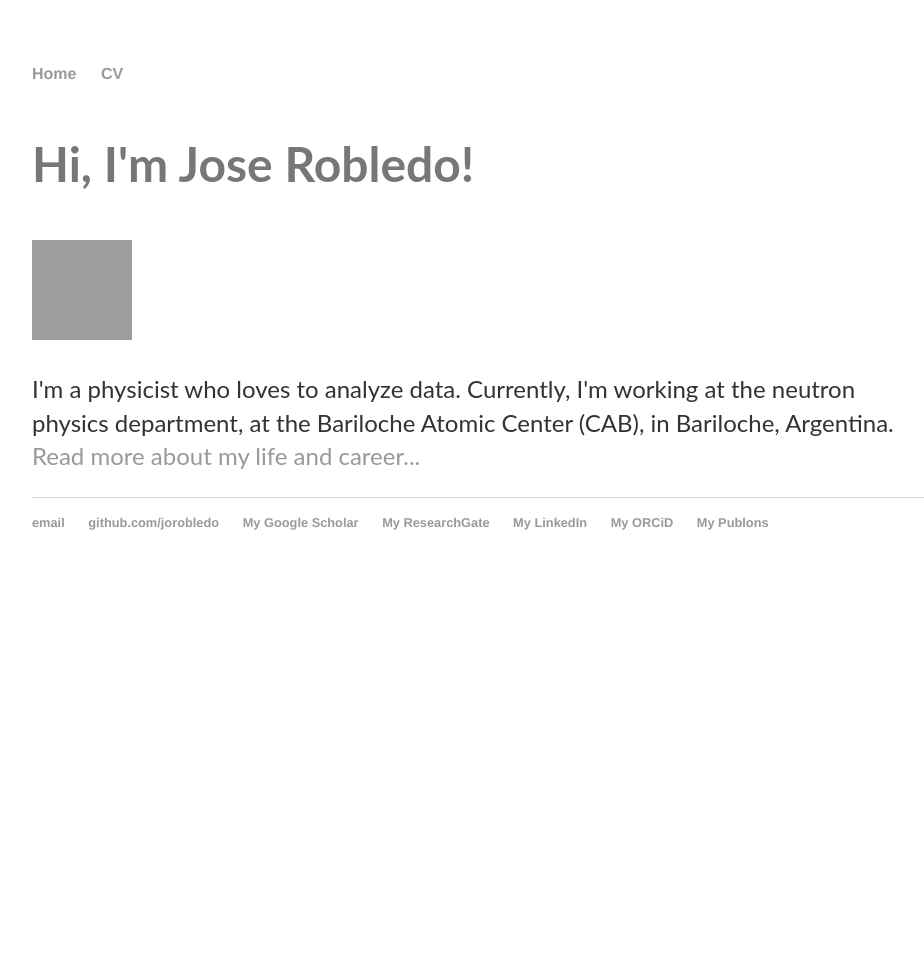
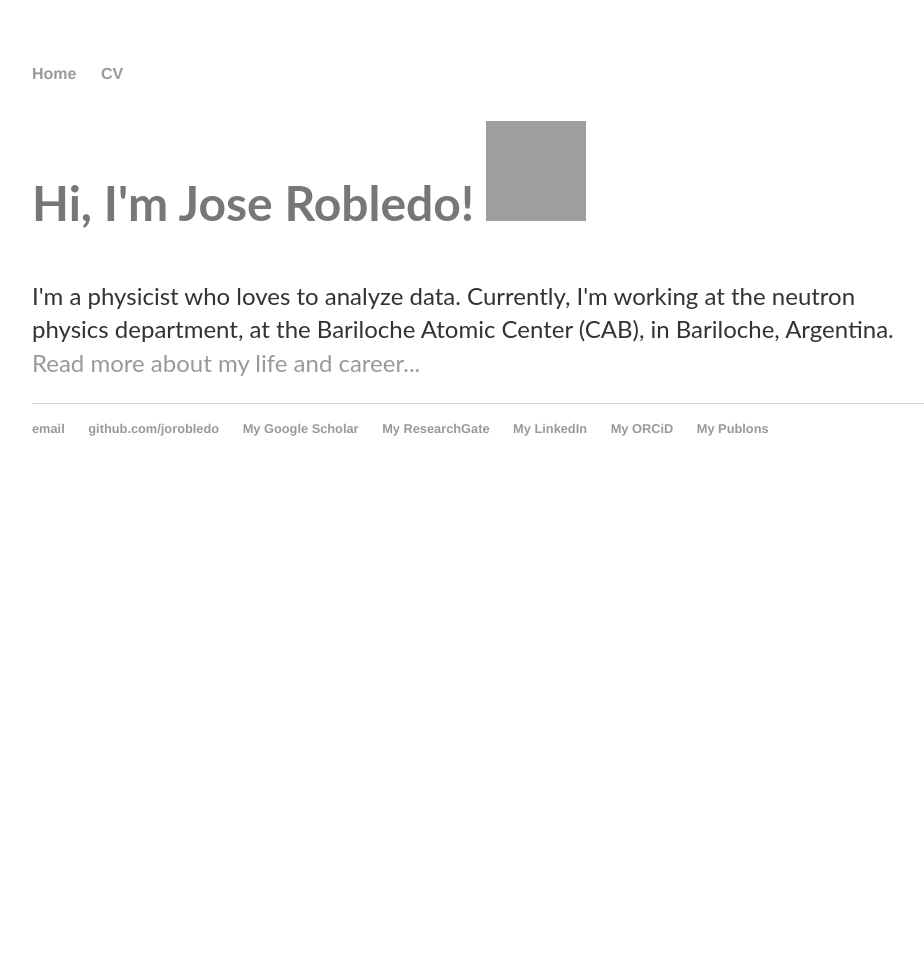
Before and after one commit to jorobledo/jorobledo.github.io, a Jekyll site: the page built from index.html, in a window 1280 px wide. Shown: the whole page, without its empty margins (160-1084 px from the left). Built offline with Jekyll 4.4.1, drawn with Linux system fonts in a browser that asks for light colours; grey boxes are pictures that could not be loaded.

Commit message:
Update index.html

```diff
--- a/index.html
+++ b/index.html
@@ -4,8 +4,10 @@ title: Jose I. Robledo's personal page
 ---
 <div class="blurb">
 	<div>
-		<h1>Hi, I'm Jose Robledo!</h1>
-		<img src="https://avatars.githubusercontent.com/u/46170369?v=4" alt="Profile photo" height="100">
+		<h1>
+			Hi, I'm Jose Robledo!
+			<img src="https://avatars.githubusercontent.com/u/46170369?v=4" alt="Profile photo" height="100">
+	 	</h1>
 	</div>
 	<p>I'm a physicist who loves to analyze data. Currently, I'm working at the neutron physics department, at the
    	Bariloche Atomic Center (CAB), in Bariloche, Argentina. <a href="/about">Read more about my life and career...</a></p>
```
